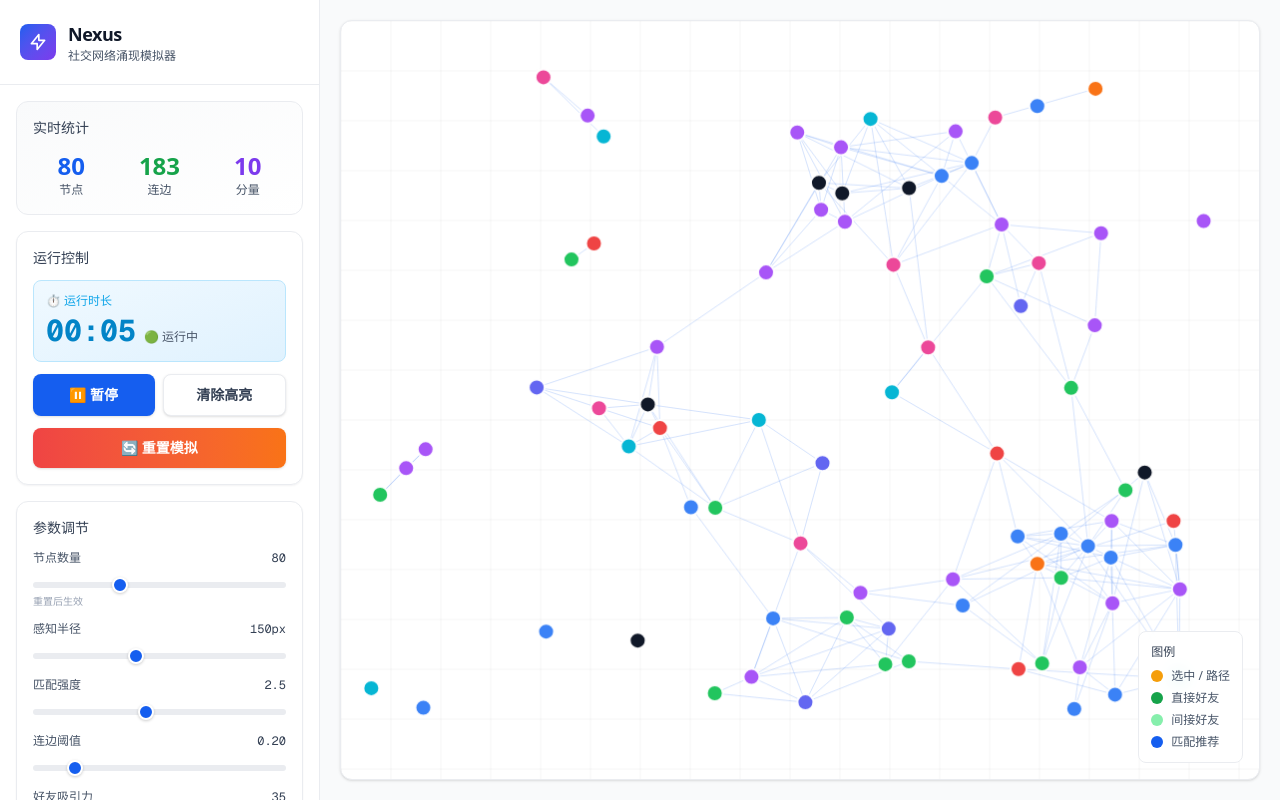
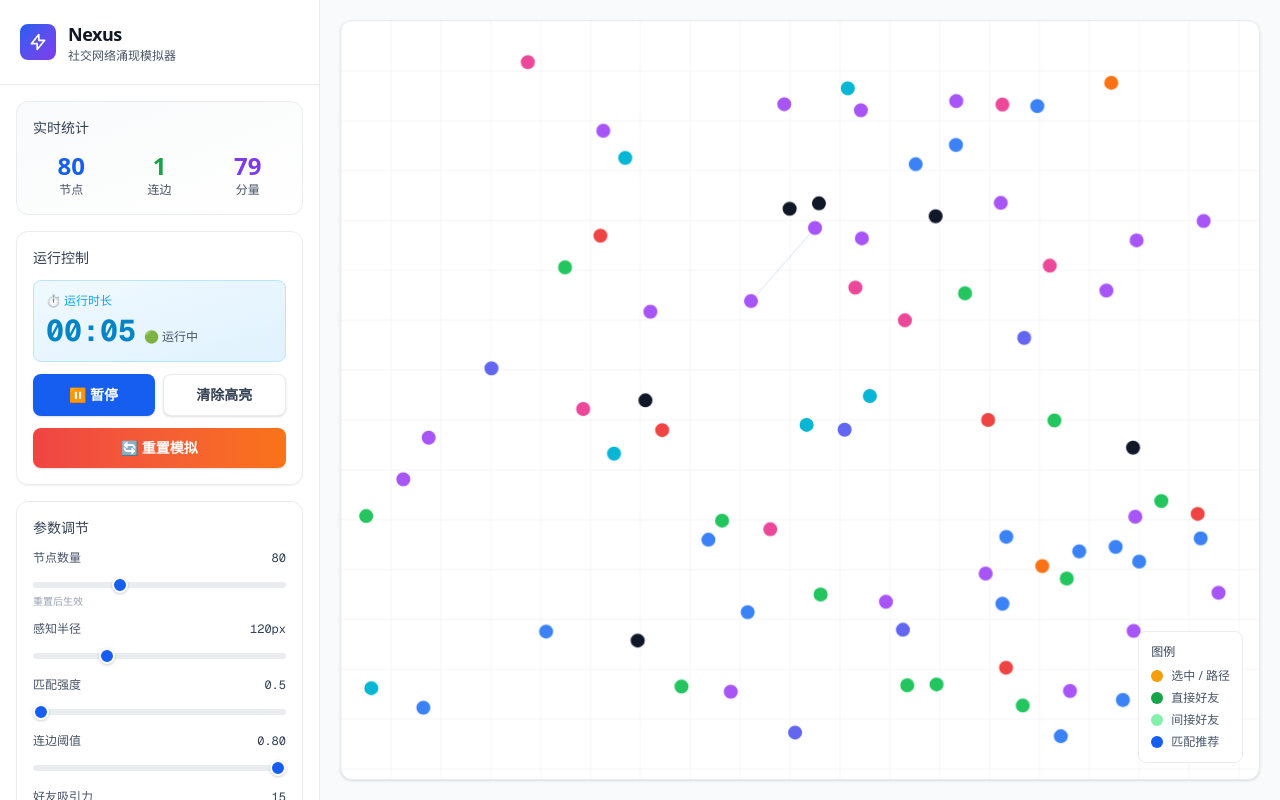
Before and after one commit to ChasePassion/class_datastructure, a Next.js app: page / in a window 1280 px wide. Built offline with nearby package versions, Linux system fonts and the light colour scheme.

Commit message:
更新一些参数

```diff
--- a/src/components/simulation/SocialGraph.tsx
+++ b/src/components/simulation/SocialGraph.tsx
@@ -79,11 +79,11 @@ export default function SocialGraph() {
 
   // 可调节参数
   const [agentCount, setAgentCount] = useState(80);
-  const [senseRadius, setSenseRadius] = useState(150);
-  const [matchRate, setMatchRate] = useState(2.5);
-  const [connectOn, setConnectOn] = useState(0.20);
-  const [friendAttract, setFriendAttract] = useState(35);
-  const [vMax, setVMax] = useState(120);
+  const [senseRadius, setSenseRadius] = useState(120);
+  const [matchRate, setMatchRate] = useState(0.5);
+  const [connectOn, setConnectOn] = useState(0.8);
+  const [friendAttract, setFriendAttract] = useState(15);
+  const [vMax, setVMax] = useState(140);
 
   // 帮助集合查询
   const directSet = useMemo(() => new Set(directIds), [directIds]);
--- a/src/lib/simulationEngine.ts
+++ b/src/lib/simulationEngine.ts
@@ -31,7 +31,7 @@ export class SimulationEngine {
     senseRadius: 150,
 
     // 好感度
-    forgetRate: 0.01, // λ：越大遗忘越快（向0回归）
+    forgetRate: 0.05, // λ：越大遗忘越快（向0回归）
     matchRate: 2, // η：匹配推动强度
     crowdRate: 0.6, // γ：拥挤惩罚强度
     personalSpace: 20, // 小于此距离会产生"烦"惩罚
@@ -380,11 +380,11 @@ export class SimulationEngine {
         // 2) crowd 0..1
         const crowd =
           d < p.personalSpace
-            ? clamp((p.personalSpace - d) / p.personalSpace, 0, 1)
+            ? clamp((p.personalSpace - d) / p.personalSpace, 0, 2)
             : 0;
 
         // 3) signedMatch: 让正向匹配更容易（基准点从0.5降到0.3）
-        const signedMatch = (m - 0.3) * 2;
+        const signedMatch = (m - 0.5) * 2;
 
         // 4) 取旧值
         const old = ai.affinity.get(aj.id) ?? 0;
```
